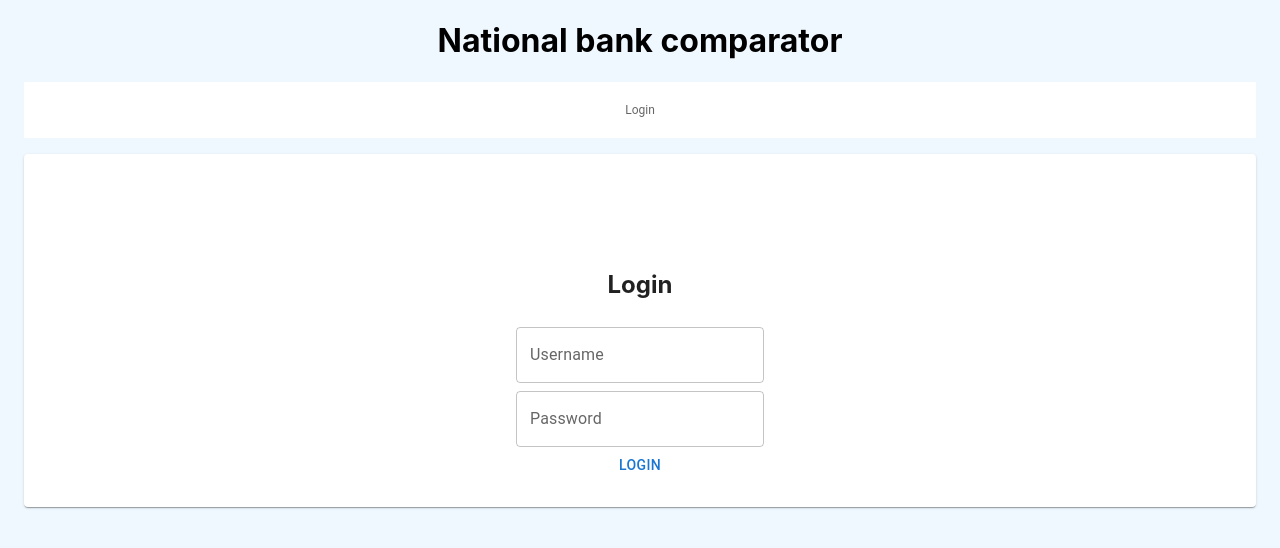
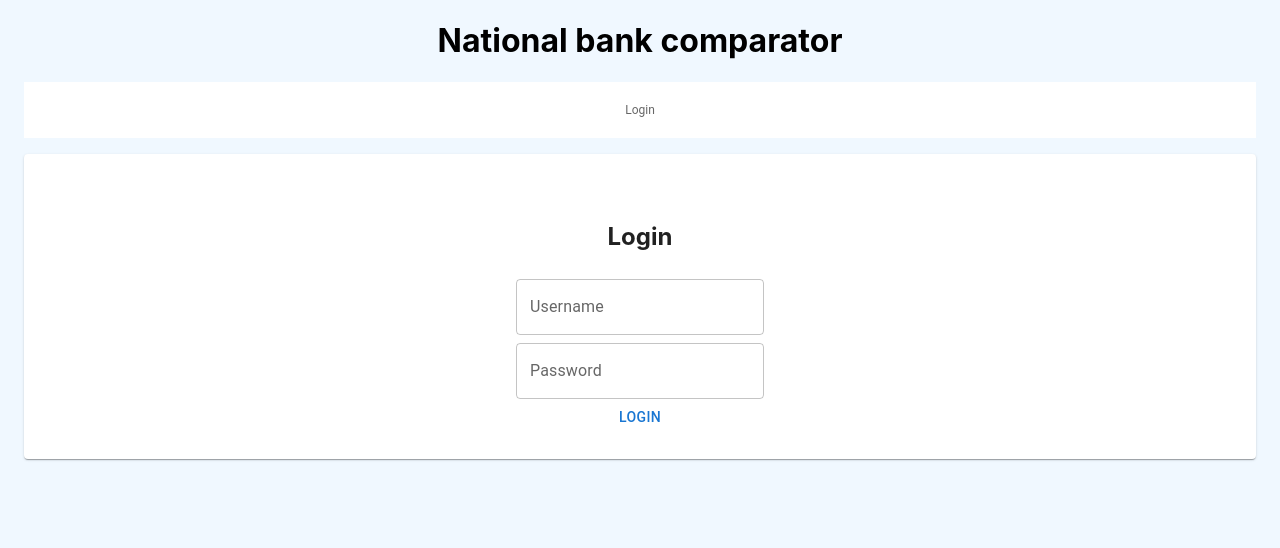
Before and after one commit to TimVanOnckelen/nbbproject-frontend-ap, a React (Create React App) app: page /auth/login in a window 1280 px wide. Shown: the top 548 px of the page. Built offline with nearby package versions, Linux system fonts and the light colour scheme.

Commit message:
added token

```diff
--- a/src/components/auth/authHandler.tsx
+++ b/src/components/auth/authHandler.tsx
@@ -1,3 +1,4 @@
+import * as React from 'react';
 import { Navigate, Outlet, useOutletContext } from 'react-router-dom';
 import { IAppContext } from '../../models';
 
--- a/src/components/auth/login.tsx
+++ b/src/components/auth/login.tsx
@@ -4,7 +4,7 @@ import { IAppContext } from '../../models';
 import { Button, TextField, Grid, Box, Alert } from '@mui/material';
 
 export const Login = () => {
-  const { setToken, api, token } = useOutletContext<IAppContext>();
+  const { setToken, api } = useOutletContext<IAppContext>();
   const [username, setUser] = React.useState<string>();
   const [password, setPassword] = React.useState<string>();
   const [hasError, setHasError] = React.useState<boolean>(false);
@@ -33,7 +33,7 @@ export const Login = () => {
           const response = await api.auth.apiAuthenticationPost({ userName: username, password: password });
           if (response.status === 200 && response.data.tokenId) {
             setToken(response.data?.tokenId);
-            navigate('/', { replace: true });
+            navigate('/history');
           } else {
             setHasError(true);
           }
@@ -51,7 +51,7 @@ export const Login = () => {
     <>
       <Box
         sx={{
-          marginTop: 8,
+          marginTop: 2,
           display: 'flex',
           flexDirection: 'column',
           alignItems: 'center',
```
